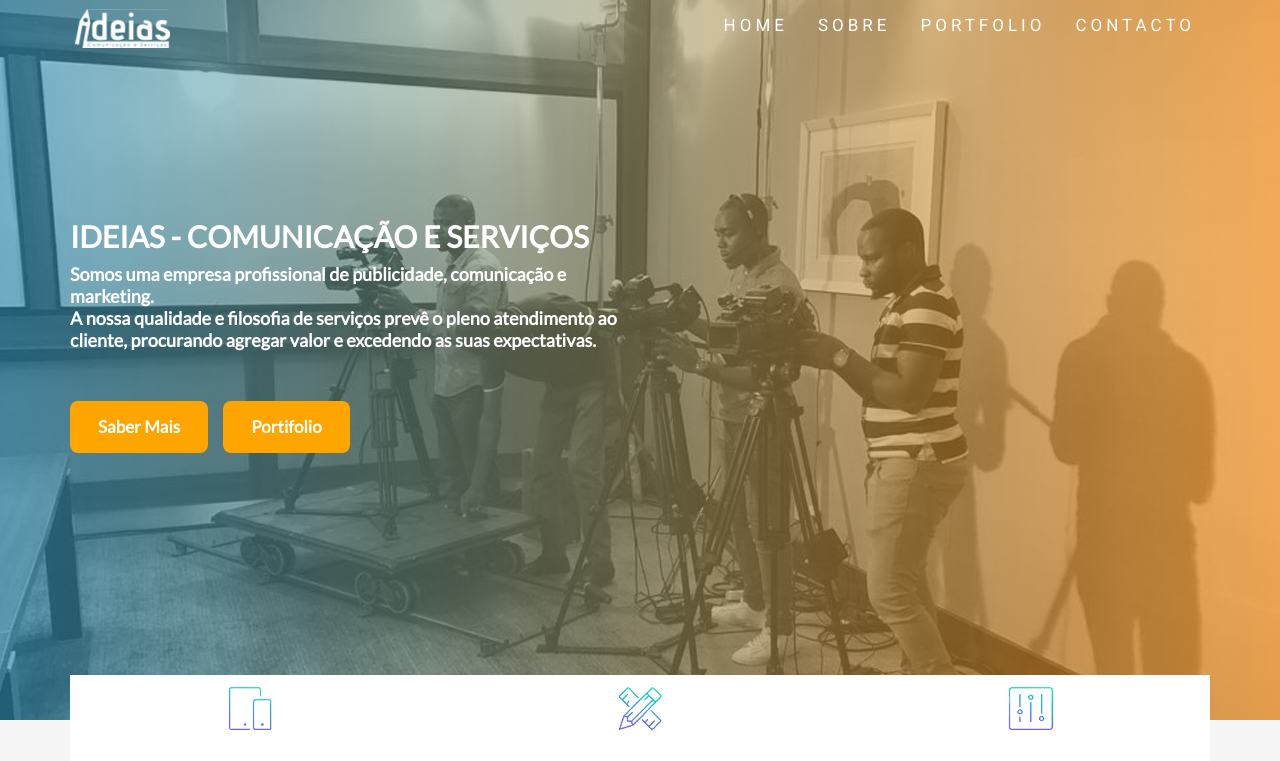
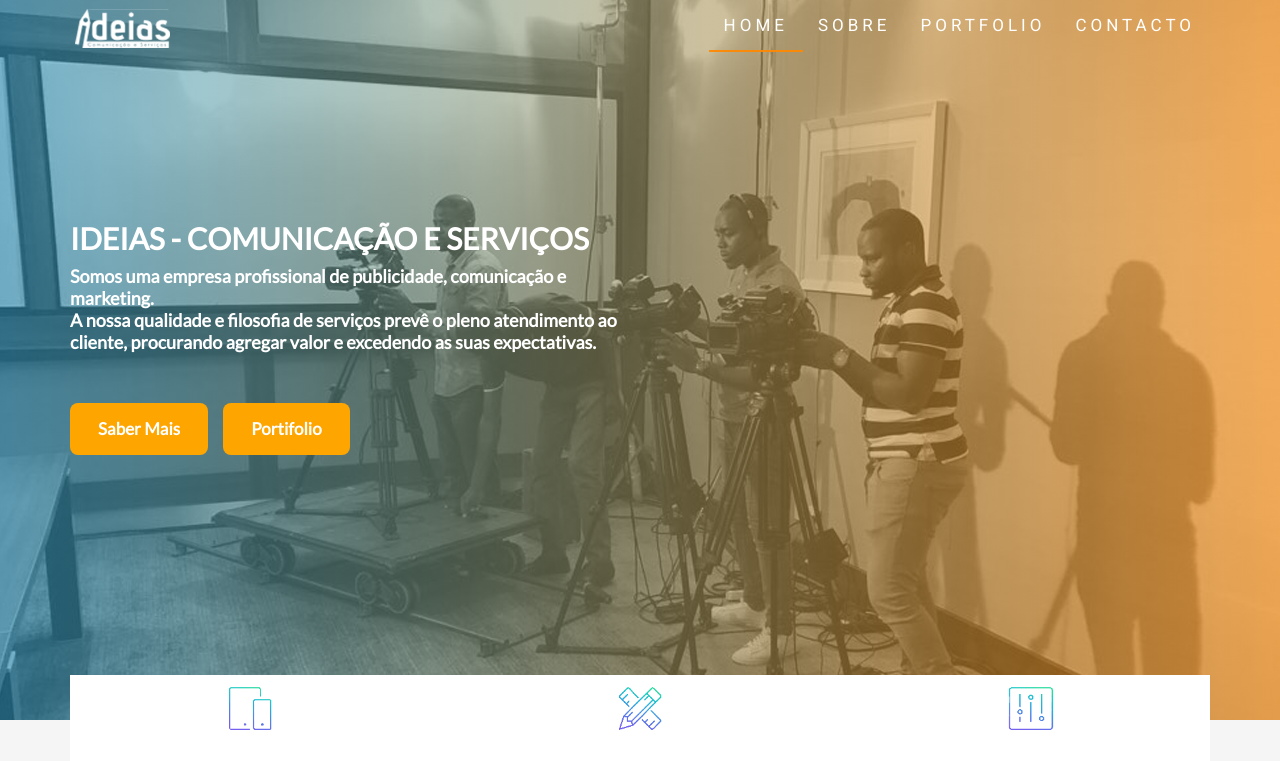
Before and after one commit to adildulobu/Ideias, a PHP site: page /landing.html in a window 1280 px wide, with the pointer over the restyled element. Shown: the top 761 px of the page. Run offline with PHP 8.4, Linux system fonts and the light colour scheme; some libraries are stand-ins or nearby versions.

Commit message:
Pos a barra ao passar o cursor do mouse nos links

```diff
--- a/style-landing.css
+++ b/style-landing.css
@@ -21,6 +21,7 @@ body{
   }
   .navbar li a:hover{
     background-color: none;
+    border-bottom: 2px solid rgba(255, 137, 3, 0.932) ;
 
   }
   .navbar-toggle {
```
